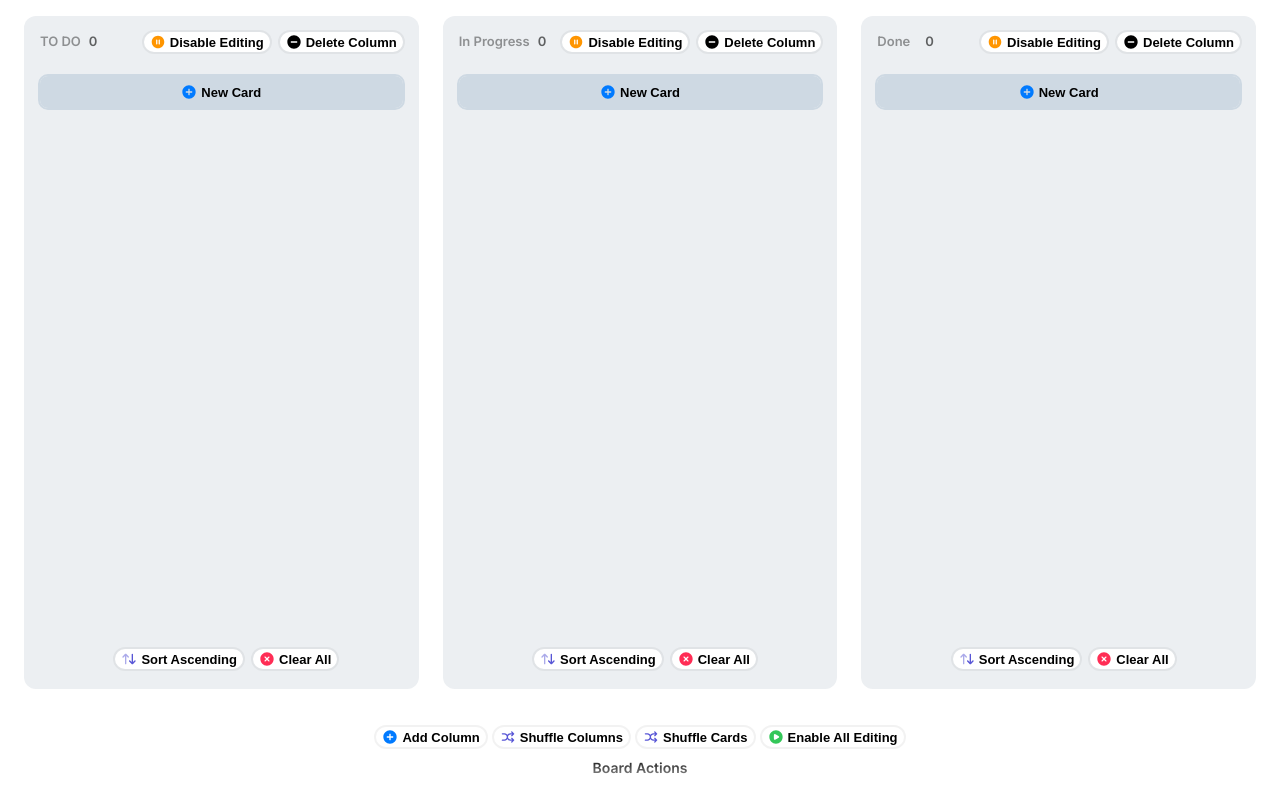
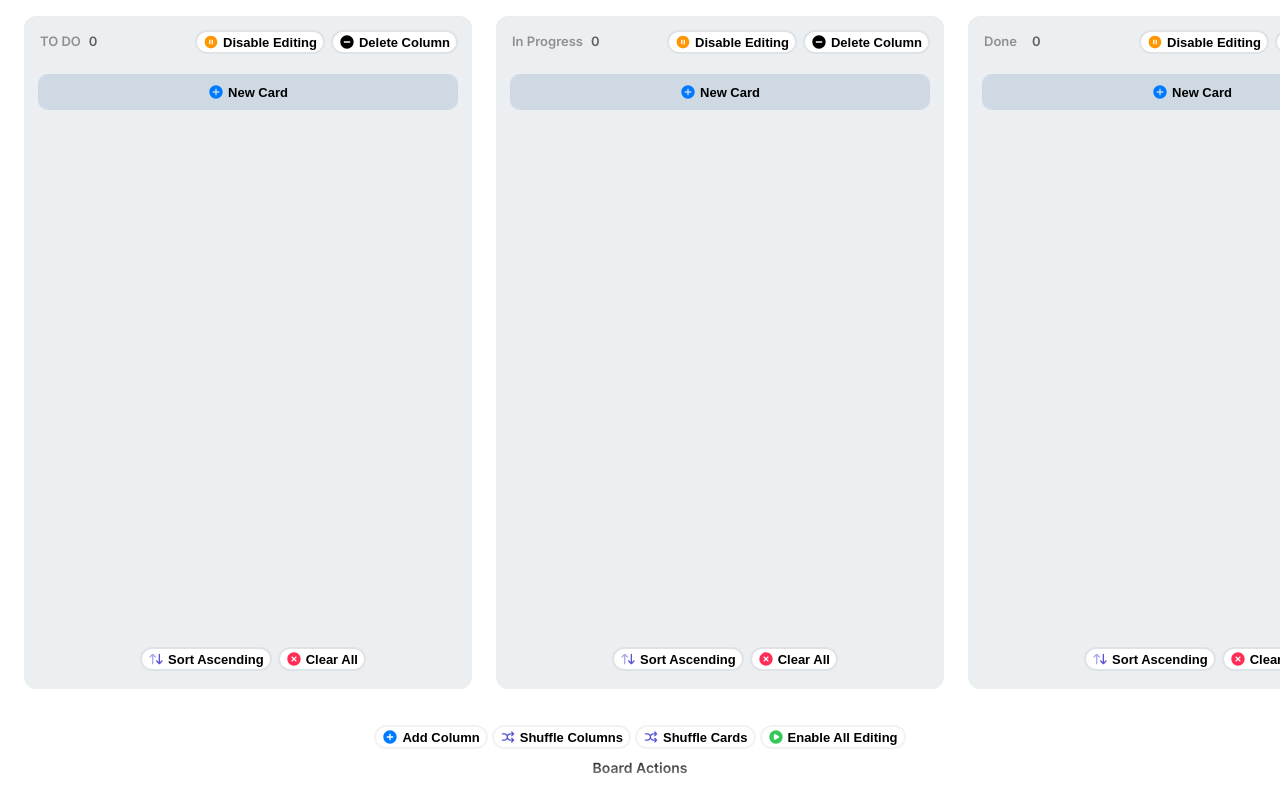
Before and after one commit to moskit33/kanban_board, a Vue app: page / in a window 1280 px wide. Built offline with nearby package versions, Linux system fonts and the light colour scheme.

Commit message:
fix min width for column

```diff
--- a/src/components/Column.vue
+++ b/src/components/Column.vue
@@ -137,7 +137,7 @@ function drop(event) {
 .column {
   display: flex;
   flex-direction: column;
-  width: 448px;
+  min-width: 448px;
   background-color: #eceff2;
   border-radius: 12px;
   padding: 16px;
```
